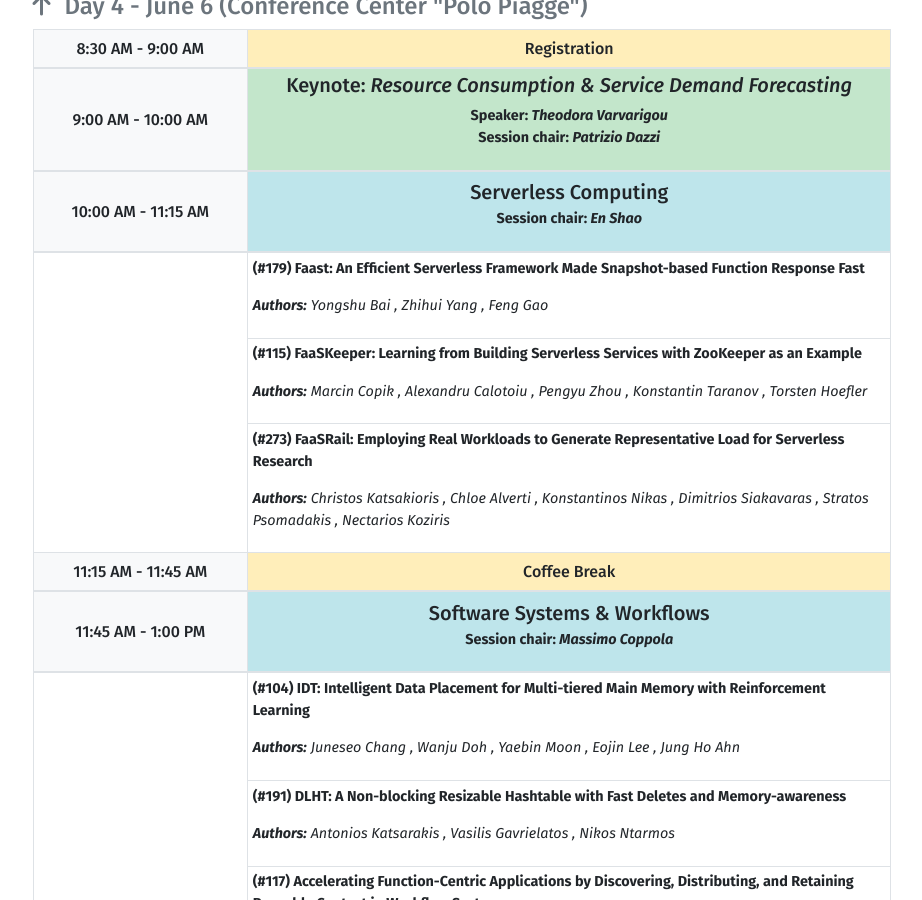
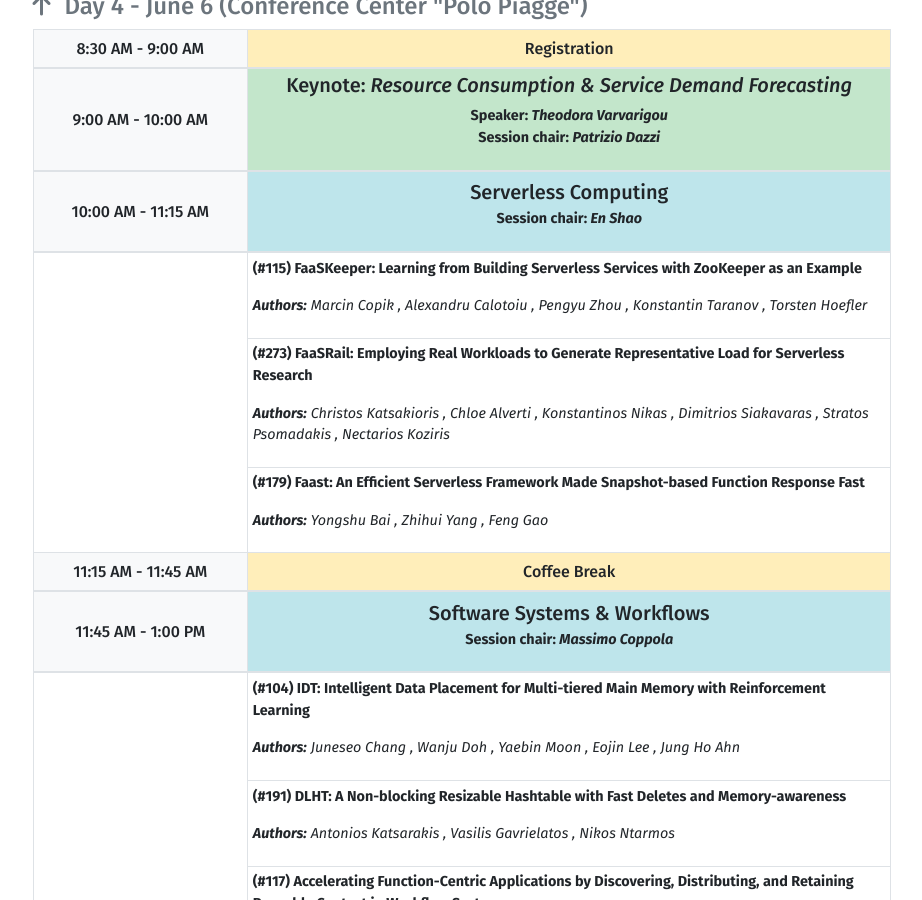
Before and after one commit to jacopo-massa/hpdc24-site, a Jekyll site: the page built from program.html, in a window 1280 px wide and 900 px high, scrolled down 2861 px. Shown: the whole window, without its empty margins (178-1100 px from the left). Built offline with Jekyll 4.4.1, drawn with Linux system fonts in a browser that asks for light colours; some of the changed lines change nothing that is shown.

Commit message:
update order of presentations

```diff
--- a/_data/program.yml
+++ b/_data/program.yml
@@ -224,9 +224,9 @@ schedule:
         type: presentation
         chair: "En Shao"
         submissions:
-          - 179
           - 115
           - 273
+          - 179
 
       - startTime: "11:15 AM"
         endTime: "11:45 AM"
```
